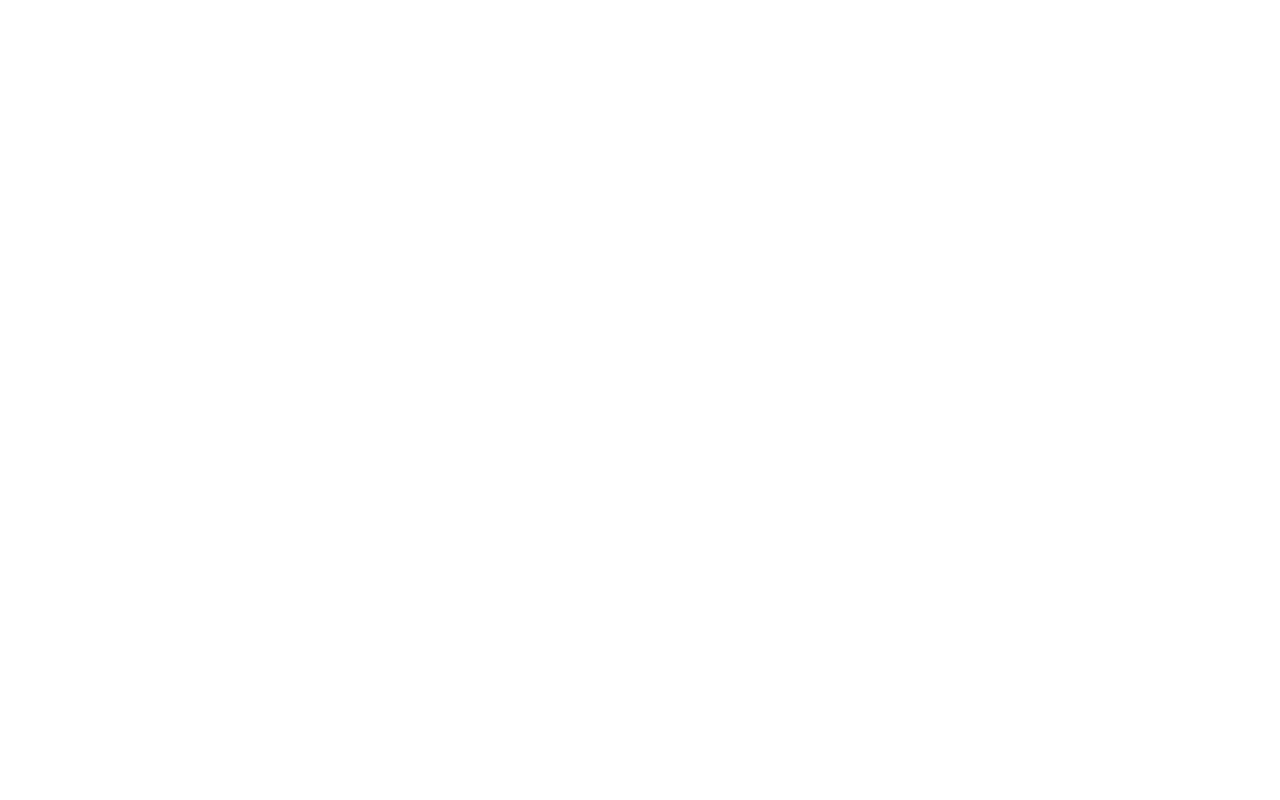
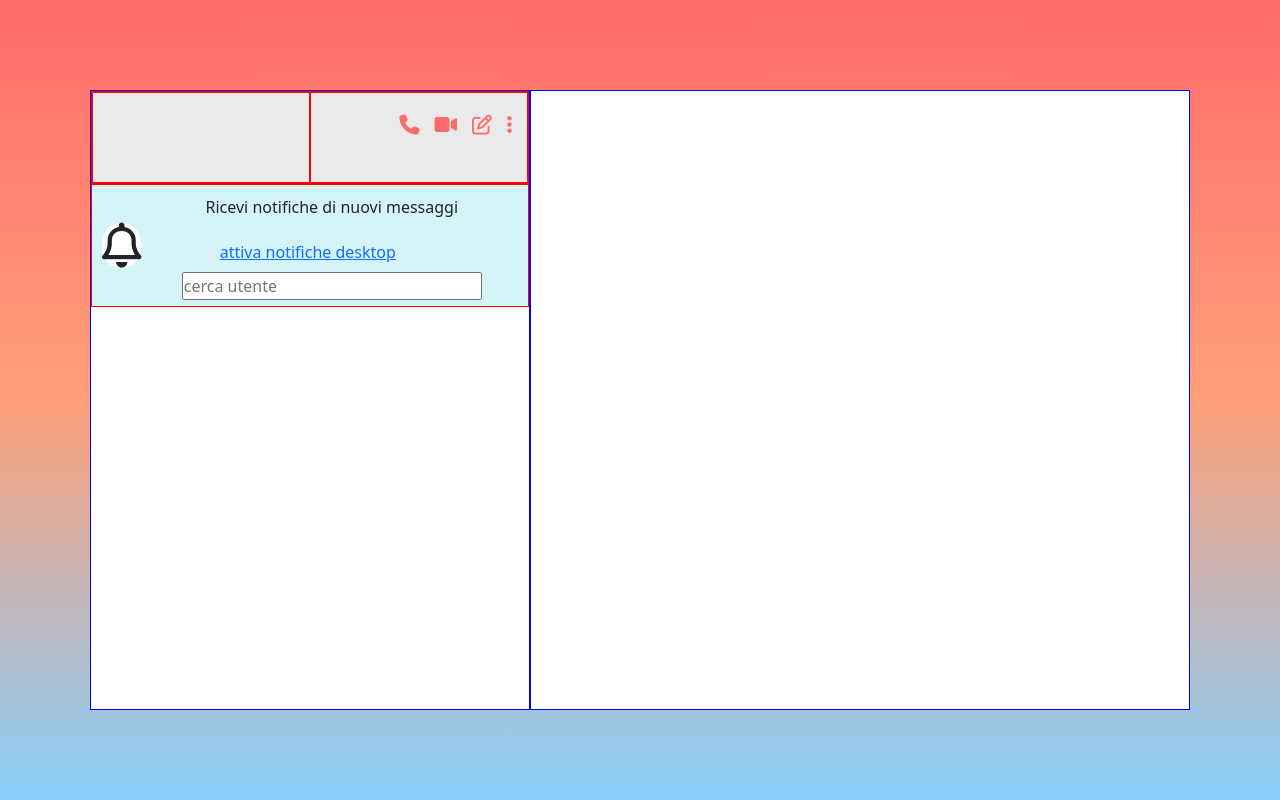
Before and after one commit to gbldmn/whatsapp-gab, a plain HTML site: page index.html in a window 1280 px wide. Drawn offline with nearby package versions, Linux system fonts and the light colour scheme.

Commit message:
inserimento img + costruzuine parte sinistra

```diff
--- a/css/style.css
+++ b/css/style.css
@@ -1,5 +1,95 @@
 *{
-margin: 0;
-padding: 0;
-box-sizing: border-box;
+    margin: 0;
+    padding: 0;
+    box-sizing: border-box;
 }
+body {
+    display: flex;
+    justify-content: center;
+    align-items: center;
+    width: 100%;
+    height: 100vh;
+    background: linear-gradient(180deg, #ff6b6b 0%, #ffa07a 50%, #87cefa 100%);
+    background-repeat: no-repeat;
+}
+.contenitore {
+    display: flex;
+    width: 1100px;
+    height: 620px;
+    background-color: white;
+}
+
+    /* parte sinistra */
+
+.box1 {
+    width: 40%;
+    height: 100%;
+    border: 1px solid blue;
+}
+.box2 {
+    width: 60%;
+    height: 100%;
+    border: 1px solid blue;
+}
+.item1 {
+    width: 100%;
+    height: 15%;
+    border: 1px solid red;
+    background-color: #EAEAEA;
+}
+.item2 {
+    width: 100%;
+    height: 20%;
+    border: 1px solid red;
+    background-color: #D4F4F7;
+    display: flex;
+}
+.uno {
+    width: 10%;
+    height: 100%;
+}
+.uno i {
+    background-color: white;
+    font-size: 45px;
+    border-radius: 20px;
+    cursor: pointer;
+}
+.due {
+    width: 90%;
+    height: 100%;
+}
+.figlio1 {
+    width: 100%;
+    height: 40%;
+}
+.figlio1 {
+    width: 100%;
+    height: 20%;
+}
+.figlio1 {
+    width: 100%;
+    height: 40%;
+}
+.ricerca {
+    width: 300px;
+}
+.son {
+width: 50%;
+height: 100%;
+border: 1px solid red;
+}
+.son1 {
+    width: 50%;
+    height: 100%;
+    border: 1px solid red;
+    display: flex;
+    align-items: center;
+    justify-content: end;
+}
+.son1 i {
+    margin-right: 15px;
+    font-size: 20px;
+    margin-bottom: 25px;
+    color:  #ff6b6b;
+    cursor: pointer;
+}
--- a/index.html
+++ b/index.html
@@ -5,11 +5,47 @@
     <meta name="viewport" content="width=device-width, initial-scale=1.0">
     <title>Document</title>
     <link rel="stylesheet" href="css/style.css">
+    <link href="https://cdn.jsdelivr.net/npm/bootstrap@5.3.0-alpha1/dist/css/bootstrap.min.css" rel="stylesheet" integrity="sha384-GLhlTQ8iRABdZLl6O3oVMWSktQOp6b7In1Zl3/Jr59b6EGGoI1aFkw7cmDA6j6gD" crossorigin="anonymous">
+    <link rel="stylesheet" href="https://cdnjs.cloudflare.com/ajax/libs/font-awesome/6.2.1/css/all.min.css" integrity="sha512-MV7K8+y+gLIBoVD59lQIYicR65iaqukzvf/nwasF0nqhPay5w/9lJmVM2hMDcnK1OnMGCdVK+iQrJ7lzPJQd1w==" crossorigin="anonymous" referrerpolicy="no-referrer" />
 </head>
 <body>
     <div id="app">
 
+        <div class="contenitore ">
+            <div class="box1 d-flex flex-column">
+                <div class="item1 d-flex ">
+                    <div class="son">
 
+                    </div>
+                    <div class="son1">
+                        <i class="fa-solid fa-phone"></i>
+                        <i class="fa-solid fa-video"></i>
+                        <i class="fa-regular fa-pen-to-square"></i>
+                        <i class="fa-solid fa-ellipsis-vertical"></i>
+                    </div>
+                </div>
+                <div class="item2">
+                    <div class="uno d-flex justify-content-center align-items-center">
+                        <i class="fa-regular fa-bell ms-3"></i>
+                    </div>
+                    <div class="due d-flex justify-content-center align-items-center flex-column">
+                            <div class="figlio1 d-flex justify-content-center align-items-center">
+                                <p>Ricevi notifiche di nuovi messaggi</p>
+                            </div>
+                            <div class="figlio2 d-flex justify-content-center align-items-center">
+                              <a class="me-5 mb-2" href="">attiva notifiche desktop</a>
+                            </div>
+                            <div class="figlio3 ">
+                                <input class="ricerca" type="text" placeholder="cerca utente">
+                            </div>
+                    </div>
+                </div>
+                <div class="item3"></div>
+            </div>
+            <div class="box2">
+
+            </div>
+        </div>
 
 
 
```
Also changed, not shown: img/avatar_1.jpg (added), img/avatar_2.jpg (added), img/avatar_3.jpg (added), img/avatar_4.jpg (added), img/avatar_5.jpg (added), img/avatar_6.jpg (added), img/avatar_7.jpg (added), img/avatar_8.jpg (added), img/avatar_io.jpg (added), img/mine.jpg (added).
